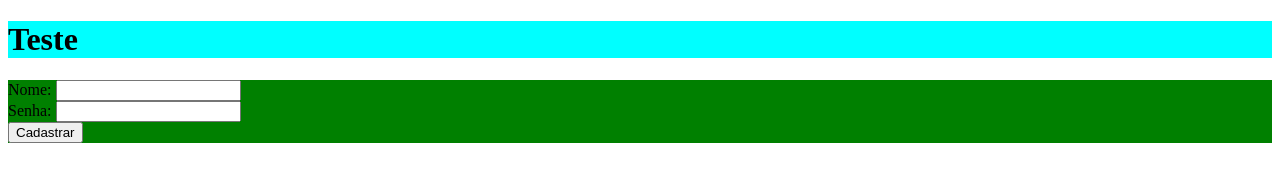
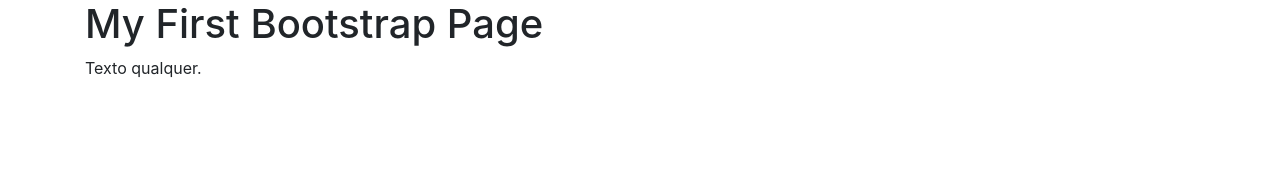
Before and after one commit to LEduard0/testes-casa, a plain HTML site: page index.html in a window 1280 px wide. Drawn offline with nearby package versions, Linux system fonts and the light colour scheme.

Commit message:
Teste de bootstrap

```diff
--- a/index.html
+++ b/index.html
@@ -3,40 +3,27 @@
 
 <head>
     <meta name="viewport" content="width=device-width, initial-scale=1">
-    <link rel="stylesheet" type="text/css" src="css/bootstrap.min.css">
-    <link rel="stylesheet" type="text/css" src="css/bootstrap.min.css">
+    <!-- Latest compiled and minified CSS -->
+    <link rel="stylesheet" href="https://maxcdn.bootstrapcdn.com/bootstrap/4.3.1/css/bootstrap.min.css">
+    <!-- jQuery library -->
+    <script src="https://ajax.googleapis.com/ajax/libs/jquery/3.4.0/jquery.min.js"></script>
+    <!-- Popper JS -->
+    <script src="https://cdnjs.cloudflare.com/ajax/libs/popper.js/1.14.7/umd/popper.min.js"></script>
+    <!-- Latest compiled JavaScript -->
+    <script src="https://maxcdn.bootstrapcdn.com/bootstrap/4.3.1/js/bootstrap.min.js"></script>
     <title>Hello World</title>
 </head>
 
 <body>
-    <header></header>
-    <div class="row">
-        <div class="col-md-12" style="background-color: aqua">
-            <h1>Teste</h1>
-        </div>
+    <div class="container">
+        <h1>My First Bootstrap Page</h1>
+        <p>Texto qualquer.</p>
     </div>
     <div class="row">
-        <div class="col-md-8" style="background-color: green">
-            <form action="processo.php" method="post">
-                <label>Nome:</label>
-                <input type="text" name="nome">
-                <br>
-                <label>Senha:</label>
-                <input type="password" name="senha">
-                <br>
-                <input type="submit" value="Cadastrar">
-            </form>
-        </div>
+        <div class="col"></div>
+        <div class="col"></div>
+        <div class="col"></div>
     </div>
-    <div class="row">
-        <div class="col-md-6" style="background-color: red">
-        </div>
-    </div>
-
-    <footer>
-        <script src="js/jquery.js" type="text/javascript.min.js"></script>
-        <script src="js/bootstrap.min.js" type="text/javascript.min.js"></script>
-    </footer>
 </body>
 
 </html>
```
